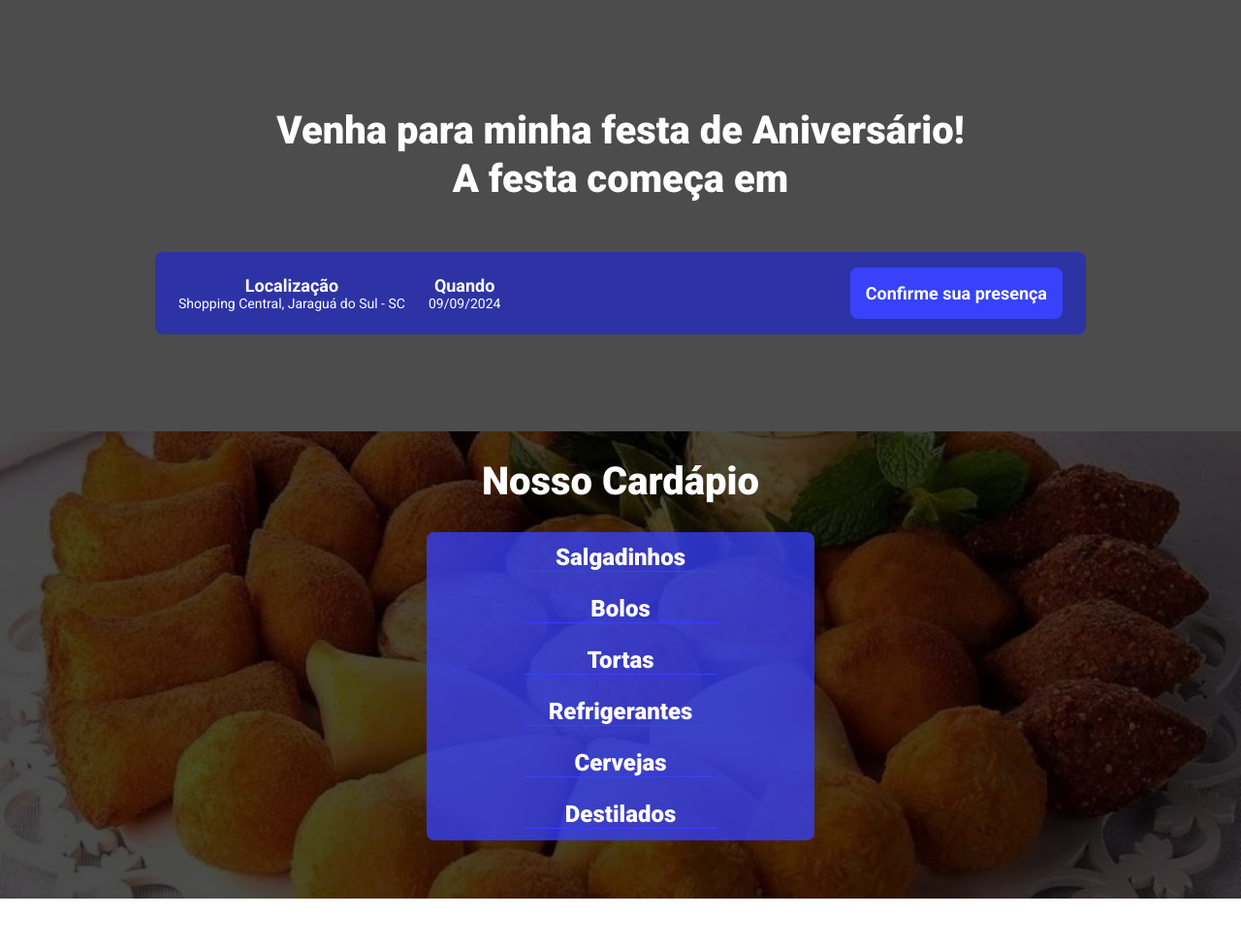
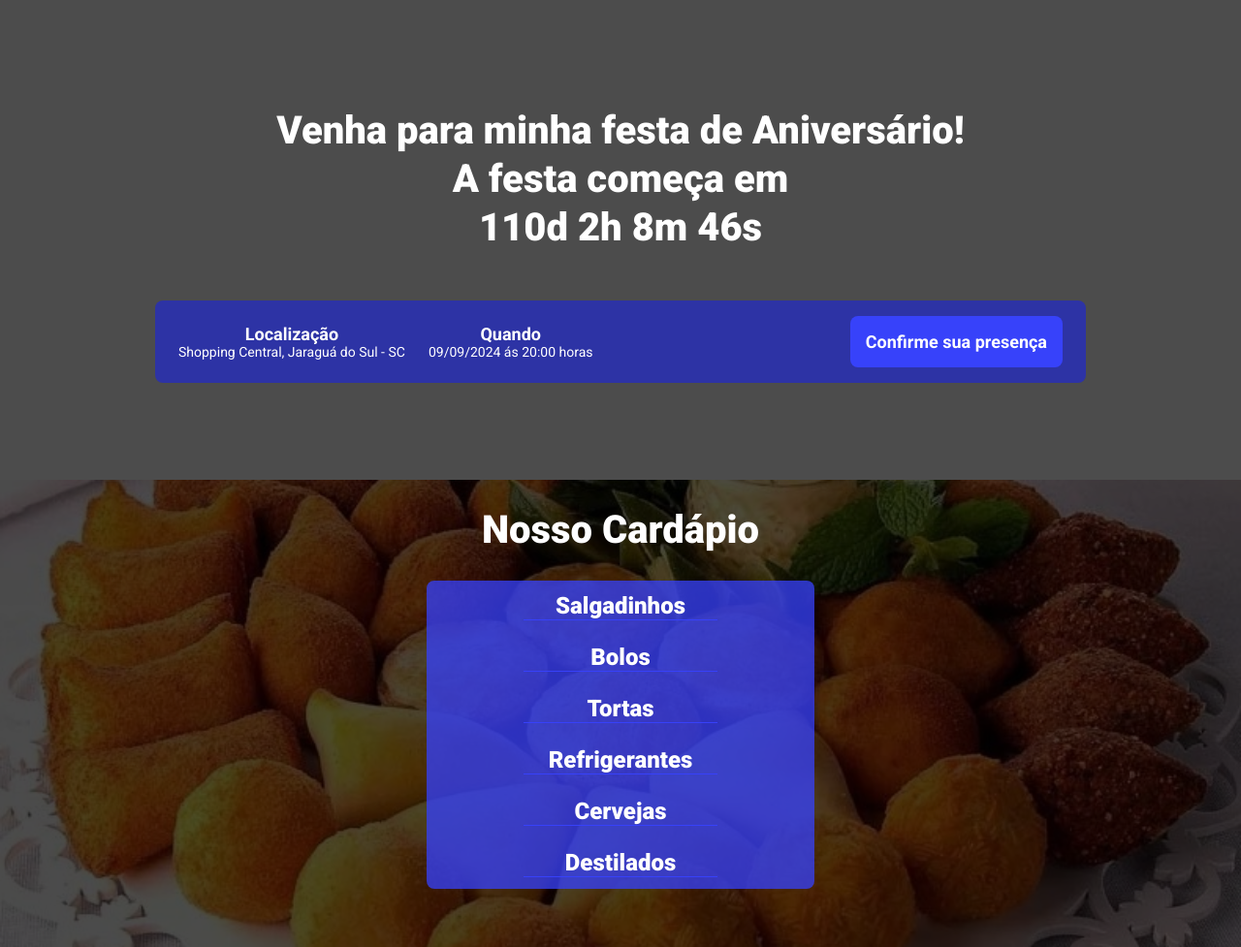
Before and after one commit to SamSepi0llll/meu_aniversario, a website built with Parcel: page src/index.html in a window 1280 px wide. Shown: the whole page at 97% size. Before the commit the page ends 927 px from the top, so only its background shows below. Built offline with nearby package versions, Linux system fonts and the light colour scheme; files whose address does not match are found by name.

Commit message:
Programando o time stamp

```diff
--- a/package.json
+++ b/package.json
@@ -2,9 +2,9 @@
   "name": "meu_aniversario",
   "version": "1.0.0",
   "description": "",
-  "main": "index.js",
   "scripts": {
     "dev": "parcel src/index.html src/styles/main.scss src/scripts/main.js",
+    "build": "parcel build src/index.html",
     "test": "echo \"Error: no test specified\" && exit 1"
   },
   "keywords": [],
--- a/src/index.html
+++ b/src/index.html
@@ -25,7 +25,7 @@
                             </li>
                             <li class="infos-bar__info__item">
                                 <b>Quando</b>
-                                09/09/2024
+                                09/09/2024 ás 20:00 horas
                             </li>
                         </ul>
                         <a href="#" class="btn--primary">Confirme sua presença</a>
--- /dev/null
+++ b/src/scripts/main.js
@@ -0,0 +1,24 @@
+const dataDoAniversario = new Date('Sep 09, 2024 20:00:00')
+const timeStampDoAniversario = dataDoAniversario.getTime()
+
+const contaOTempo = setInterval(function(){
+    const agora = new Date()
+    const timeStampAtual = agora.getTime()
+
+    const distanciaAteOAniversario = timeStampDoAniversario - timeStampAtual
+    const diasEmMs = (1000 * 60 * 60 * 24)
+    const horasEmMs = (1000 * 60 * 60)
+    const minutosEmMs = (1000 * 60)
+
+    const diasAteOAniversario = Math.floor(distanciaAteOAniversario / diasEmMs)
+    const horasAteOAniversario = Math.floor(distanciaAteOAniversario % diasEmMs / horasEmMs)
+    const minutosAteOAniversario = Math.floor(distanciaAteOAniversario % horasEmMs / minutosEmMs)
+    const segundosAteOAniversario = Math.floor(distanciaAteOAniversario % minutosEmMs / 1000)
+
+    document.getElementById('contador').innerHTML = `${diasAteOAniversario}d ${horasAteOAniversario}h ${minutosAteOAniversario}m ${segundosAteOAniversario}s`
+
+    if(distanciaAteOAniversario < 0){
+        clearInterval(contaOTempo)
+        document.getElementById('contador').innerHTML = 'A festa ja foi!'
+    }
+}, 1000)
--- a/src/styles/_variables.scss
+++ b/src/styles/_variables.scss
@@ -1,2 +1,3 @@
 $textColor: #fff;
 $secondaryTextColor: #000;
+$buttonColor: #3742fa;
--- a/src/styles/components/_buttons.scss
+++ b/src/styles/components/_buttons.scss
@@ -1,7 +1,7 @@
 @use '../variables';
 
 .btn--primary{
-    background-color: #3742fa;
+    background-color: variables.$buttonColor;
     color: variables.$textColor;
     text-decoration: none;
     font-weight: bold;
@@ -12,7 +12,7 @@
     display: block;
 
     &:hover{
-        background-color: lighten(#3742fa, 1%);
+        background-color: lighten(variables.$buttonColor, 1%);
     }
 
     @media (max-width: 640px){
--- a/src/styles/main.scss
+++ b/src/styles/main.scss
@@ -19,4 +19,8 @@
     @media (max-width: 640px){
         max-width: 80%;
     }
+
+    @media (max-width: 1024px){
+        max-width: 90%;
+    }
 }
```
